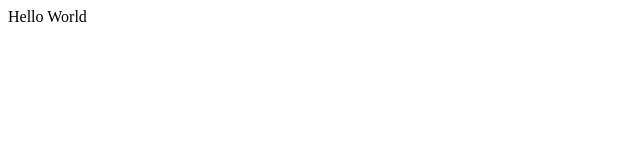
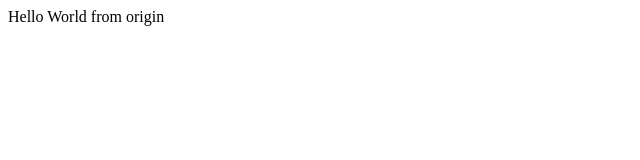
Before and after one commit to KirilenkoSd/test, a plain HTML site: page index.html in a window 1280 px wide. Shown: the full height of the page, 0-640 px from the left. Drawn offline with Linux system fonts and the light colour scheme.

Commit message:
Second commit - Update index.html

```diff
--- a/index.html
+++ b/index.html
@@ -6,6 +6,6 @@
     <title>Document</title>
 </head>
 <body>
-    <div>Hello World</div>
+    <div>Hello World from origin</div>
 </body>
 </html>
```
